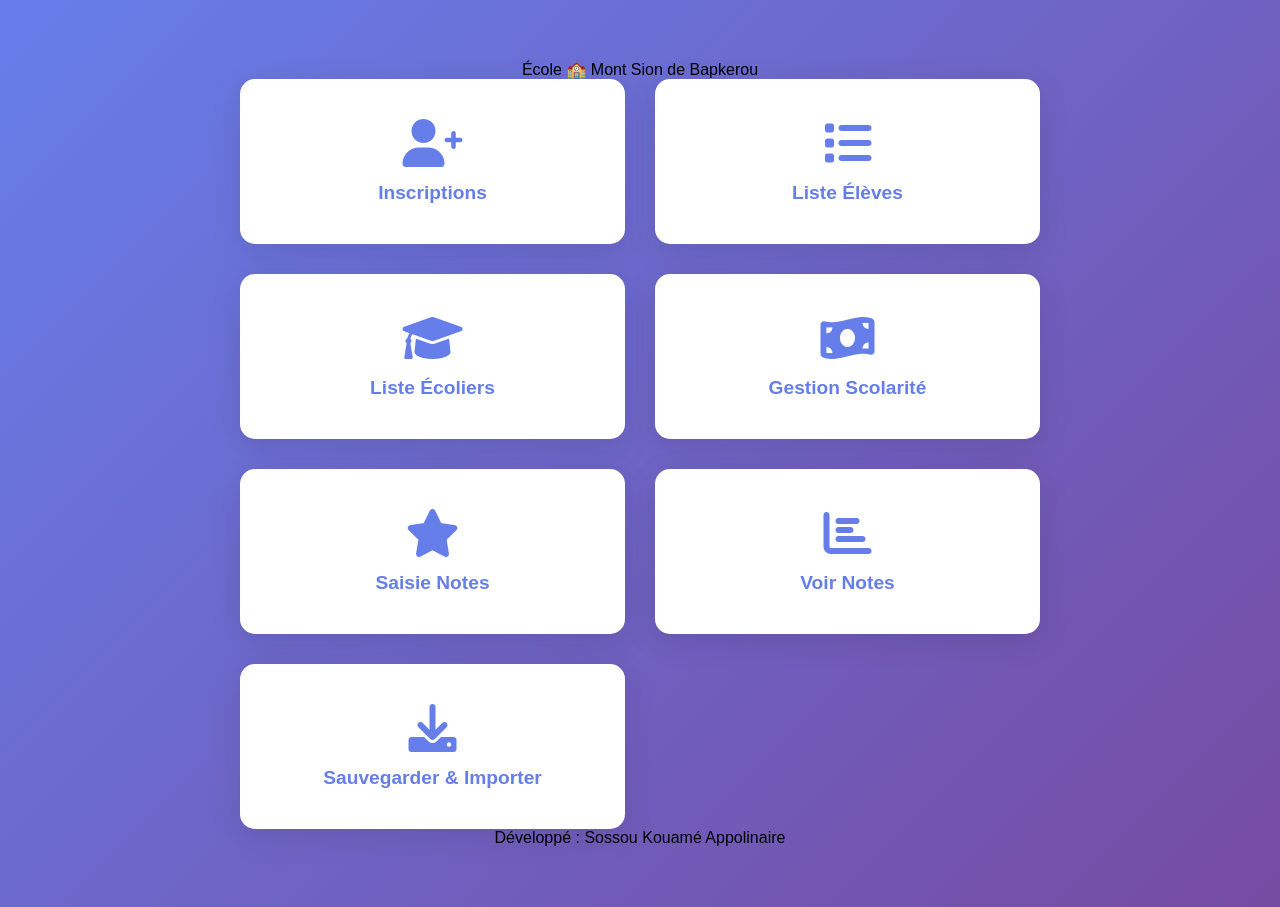
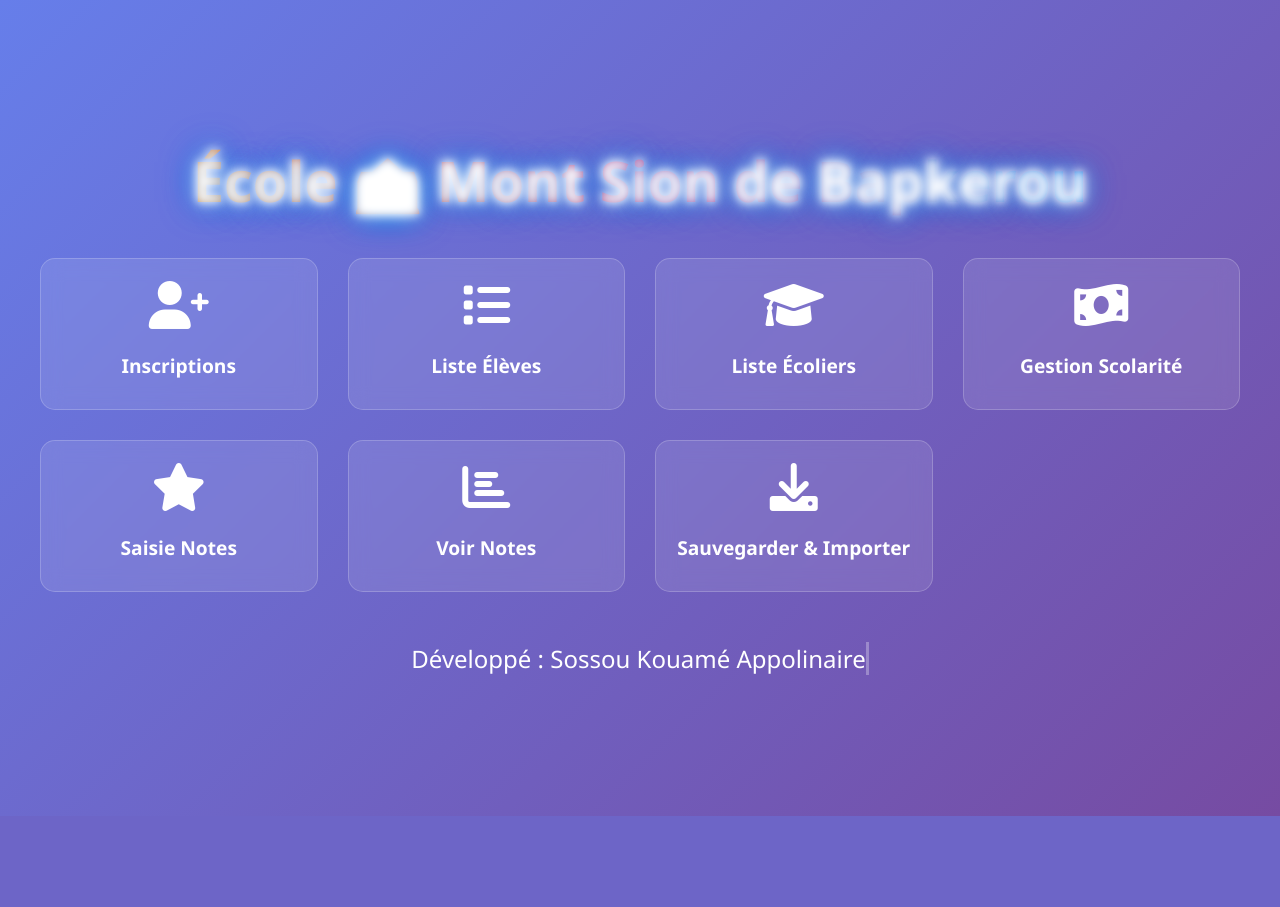
Before and after one commit to appolinair2355/-cole-, a Flask app: page / in a window 1280 px wide. After the commit the page ends 816 px from the top, so only its background shows below. Run offline with Flask 3, Linux system fonts and the light colour scheme.

Commit message:
Update style.css

```diff
--- a/static/css/style.css
+++ b/static/css/style.css
@@ -1,45 +1,122 @@
+,/* ===== RESET ===== */
 * {
     margin: 0;
     padding: 0;
     box-sizing: border-box;
 }
 
+/* ===== BODY ===== */
 body {
-    font-family: 'Arial', sans-serif;
+    font-family: 'Segoe UI', Tahoma, Geneva, Verdana, sans-serif;
     background: linear-gradient(135deg, #667eea 0%, #764ba2 100%);
     min-height: 100vh;
+    display: flex;
+    flex-direction: column;
+    justify-content: center;
+    align-items: center;
+    color: #fff;
+    overflow-x: hidden;
+}
+
+/* ===== CONTAINER ===== */
+.container {
+    width: 100%;
+    max-width: 1200px;
     padding: 20px;
 }
 
-.container {
-    max-width: 1200px;
-    margin: 0 auto;
+/* ===== ALERTES ===== */
+.alert {
+    padding: 15px;
+    margin-bottom: 20px;
+    border-radius: 8px;
+    font-weight: bold;
+    text-align: center;
+    animation: fadeIn 1s ease-in-out;
 }
 
-.accueil-container {
-    text-align: center;
-    padding: 40px 20px;
+.alert-success {
+    background-color: #d4edda;
+    color: #155724;
 }
 
-.main-title {
-    color: white;
-    font-size: 3em;
-    margin-bottom: 50px;
-    text-shadow: 2px 2px 4px rgba(0,0,0,0.3);
+/* ===== NOM DE L'ÉCOLE ANIMÉ ===== */
+.school-name {
+    text-align: center;
+    margin-bottom: 40px;
 }
 
+.animate-text {
+    font-size: 3.5em;
+    font-weight: bold;
+    background: linear-gradient(45deg, #ff8a00, #e52e71, #0073e6);
+    -webkit-background-clip: text;
+    -webkit-text-fill-color: transparent;
+    animation: glow 2s ease-in-out infinite alternate, slideIn 1.5s ease-out;
+}
+
+@keyframes glow {
+    from {
+        text-shadow: 0 0 5px #fff, 0 0 10px #fff, 0 0 15px #0073e6, 0 0 20px #0073e6;
+    }
+    to {
+        text-shadow: 0 0 10px #fff, 0 0 20px #fff, 0 0 30px #0073e6, 0 0 40px #0073e6;
+    }
+}
+
+@keyframes slideIn {
+    0% {
+        opacity: 0;
+        transform: translateY(-50px);
+    }
+    100% {
+        opacity: 1;
+        transform: translateY(0);
+    }
+}
+
+/* ===== SIGNATURE ANIMÉE ===== */
+.signature {
+    text-align: center;
+    margin-top: 50px;
+}
+
+.animate-signature {
+    font-size: 1.5em;
+    color: #ffffff;
+    animation: typing 3s steps(30) forwards, blink 1s infinite;
+    overflow: hidden;
+    white-space: nowrap;
+    border-right: 3px solid #fff;
+    width: 0;
+}
+
+@keyframes typing {
+    to {
+        width: 100%;
+    }
+}
+
+@keyframes blink {
+    50% {
+        border-color: transparent;
+    }
+}
+
+/* ===== BOUTONS ===== */
 .buttons-grid {
     display: grid;
     grid-template-columns: repeat(auto-fit, minmax(250px, 1fr));
     gap: 30px;
-    max-width: 800px;
-    margin: 0 auto;
+    margin-top: 40px;
 }
 
 .home-btn {
-    background: white;
-    color: #667eea;
-    padding: 40px 20px;
+    background: rgba(255, 255, 255, 0.1);
+    backdrop-filter: blur(10px);
+    border: 1px solid rgba(255, 255, 255, 0.2);
+    color: white;
+    padding: 30px 20px;
     border-radius: 15px;
     text-decoration: none;
     display: flex;
@@ -48,30 +125,47 @@
     gap: 15px;
     font-size: 1.2em;
     font-weight: bold;
-    box-shadow: 0 8px 32px rgba(0,0,0,0.1);
-    transition: all 0.3s ease;
+    transition: transform 0.3s ease, box-shadow 0.3s ease;
+    animation: fadeInUp 1s ease-in-out;
 }
 
 .home-btn:hover {
-    transform: translateY(-5px);
-    box-shadow: 0 12px 40px rgba(0,0,0,0.2);
+    transform: translateY(-10px) scale(1.05);
+    box-shadow: 0 15px 30px rgba(0, 0, 0, 0.3);
 }
 
 .home-btn i {
     font-size: 2.5em;
+    animation: bounce 2s infinite;
 }
 
+@keyframes bounce {
+    0%, 20%, 50%, 80%, 100% {
+        transform: translateY(0);
+    }
+    40% {
+        transform: translateY(-10px);
+    }
+    60% {
+        transform: translateY(-5px);
+    }
+}
+
+/* ===== FORMULAIRES ===== */
 .form-container {
-    background: white;
+    background: rgba(255, 255, 255, 0.1);
+    backdrop-filter: blur(15px);
+    border: 1px solid rgba(255, 255, 255, 0.2);
     padding: 40px;
     border-radius: 15px;
-    box-shadow: 0 10px 40px rgba(0,0,0,0.1);
+    box-shadow: 0 8px 32px rgba(0, 0, 0, 0.2);
     max-width: 600px;
-    margin: 0 auto;
+    width: 100%;
+    margin: 20px auto;
 }
 
 .form-title {
-    color: #667eea;
+    color: #fff;
     text-align: center;
     margin-bottom: 30px;
     font-size: 2em;
```
Also changed, not shown: other parts of static/css/style.css (+27 -50 lines).
